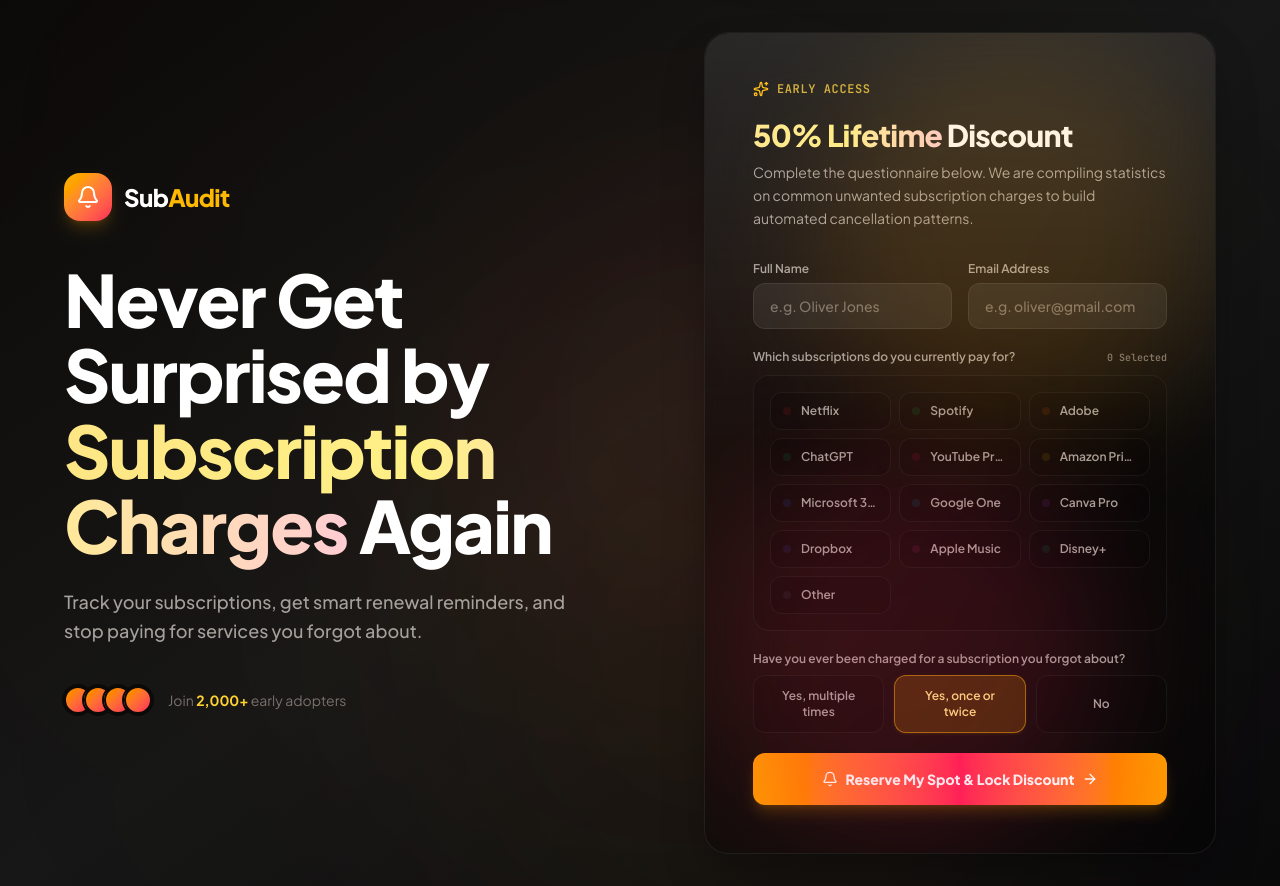
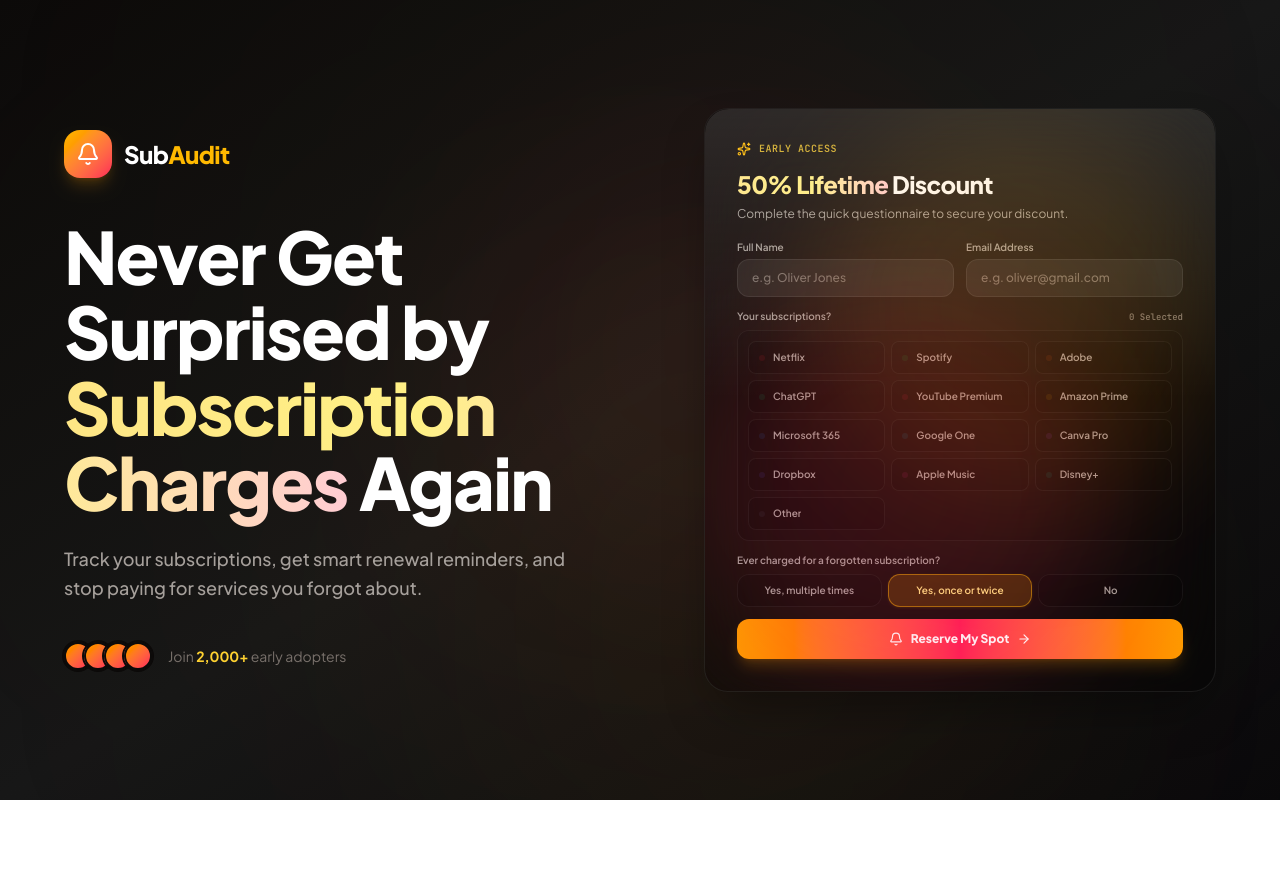
Before and after one commit to AhmadAli0071/subsudit, a React (Vite) app: page / in a window 1280 px wide. After the commit the page ends 800 px from the top, so only its background shows below. Built offline with nearby package versions, Linux system fonts and the light colour scheme.

Commit message:
Compact card to prevent scrolling

```diff
--- a/src/components/WaitlistForm.tsx
+++ b/src/components/WaitlistForm.tsx
@@ -103,7 +103,7 @@
       <div className="absolute bottom-0 left-0 w-[400px] h-[400px] bg-rose-500/15 blur-3xl rounded-full pointer-events-none" />
       <div className="absolute inset-0 rounded-3xl p-[1px] bg-gradient-to-b from-white/[0.12] via-transparent to-transparent pointer-events-none" />
 
-      <div className="p-6 sm:p-8 lg:p-12">
+      <div className="p-4 sm:p-6 lg:p-8">
 
         <AnimatePresence mode="wait">
           {!submitted ? (
@@ -113,55 +113,55 @@
               animate={{ opacity: 1, x: 0 }}
               exit={{ opacity: 0, x: 10 }}
             >
-              <div className="flex items-center gap-2 mb-5">
-                <Sparkles className="w-4 h-4 text-amber-400" />
-                <span className="text-xs font-bold text-amber-300/80 font-mono tracking-wider uppercase">Early Access</span>
+              <div className="flex items-center gap-2 mb-3">
+                <Sparkles className="w-3.5 h-3.5 text-amber-400" />
+                <span className="text-[10px] font-bold text-amber-300/80 font-mono tracking-wider uppercase">Early Access</span>
               </div>
 
-              <h3 className="text-2xl sm:text-3xl font-black text-white tracking-tight mb-2">
+              <h3 className="text-xl sm:text-2xl font-black text-white tracking-tight mb-1">
                 <span className="bg-gradient-to-r from-amber-200 via-yellow-200 to-rose-200 bg-clip-text text-transparent">50% Lifetime</span> Discount
               </h3>
-              <p className="text-sm text-stone-400 leading-relaxed mb-8">
-                Complete the questionnaire below. We are compiling statistics on common unwanted subscription charges to build automated cancellation patterns.
+              <p className="text-xs text-stone-400 leading-relaxed mb-4">
+                Complete the quick questionnaire to secure your discount.
               </p>
 
-              <form onSubmit={handleSubmit} className="space-y-5">
-                <div className="grid grid-cols-1 sm:grid-cols-2 gap-4">
-                  <div className="space-y-1.5">
-                    <label className="text-xs font-semibold text-stone-400 block">Full Name</label>
+              <form onSubmit={handleSubmit} className="space-y-3">
+                <div className="grid grid-cols-1 sm:grid-cols-2 gap-3">
+                  <div className="space-y-1">
+                    <label className="text-[10px] font-semibold text-stone-400 block">Full Name</label>
                     <input
                       type="text"
                       required
                       placeholder="e.g. Oliver Jones"
                       value={fullName}
                       onChange={e => setFullName(e.target.value)}
-                      className="w-full bg-white/[0.07] border border-white/[0.08] rounded-xl px-4 py-3 text-sm text-white placeholder-stone-500 focus:outline-none focus:bg-white/[0.10] focus:border-amber-500/40 focus:ring-1 focus:ring-amber-500/20 transition-all font-medium"
+                      className="w-full bg-white/[0.07] border border-white/[0.08] rounded-xl px-3.5 py-2.5 text-xs text-white placeholder-stone-500 focus:outline-none focus:bg-white/[0.10] focus:border-amber-500/40 focus:ring-1 focus:ring-amber-500/20 transition-all font-medium"
                     />
                   </div>
-                  <div className="space-y-1.5">
-                    <label className="text-xs font-semibold text-stone-400 block">Email Address</label>
+                  <div className="space-y-1">
+                    <label className="text-[10px] font-semibold text-stone-400 block">Email Address</label>
                     <input
                       type="email"
                       required
                       placeholder="e.g. oliver@gmail.com"
                       value={email}
                       onChange={e => setEmail(e.target.value)}
-                      className="w-full bg-white/[0.07] border border-white/[0.08] rounded-xl px-4 py-3 text-sm text-white placeholder-stone-500 focus:outline-none focus:bg-white/[0.10] focus:border-amber-500/40 focus:ring-1 focus:ring-amber-500/20 transition-all font-medium"
+                      className="w-full bg-white/[0.07] border border-white/[0.08] rounded-xl px-3.5 py-2.5 text-xs text-white placeholder-stone-500 focus:outline-none focus:bg-white/[0.10] focus:border-amber-500/40 focus:ring-1 focus:ring-amber-500/20 transition-all font-medium"
                     />
                   </div>
                 </div>
 
-                <div className="space-y-2.5">
+                <div className="space-y-1.5">
                   <div className="flex justify-between items-baseline">
-                    <label className="text-xs font-semibold text-stone-400 block">
-                      Which subscriptions do you currently pay for?
+                    <label className="text-[10px] font-semibold text-stone-400 block">
+                      Your subscriptions?
                     </label>
-                    <span className="text-[10px] text-stone-500 font-mono font-semibold">
+                    <span className="text-[9px] text-stone-500 font-mono font-semibold">
                       {selectedSubs.length} Selected
                     </span>
                   </div>
 
-                  <div className="grid grid-cols-2 sm:grid-cols-3 gap-2 bg-black/20 border border-white/[0.06] p-4 rounded-2xl">
+                  <div className="grid grid-cols-2 sm:grid-cols-3 gap-1.5 bg-black/20 border border-white/[0.06] p-2.5 rounded-xl">
                     {WAITLIST_OPTIONS.map(opt => {
                       const isChecked = selectedSubs.includes(opt.name);
                       return (
@@ -169,26 +169,26 @@
                           type="button"
                           key={opt.name}
                           onClick={() => handleToggleSub(opt.name)}
-                           className={`flex items-center gap-2.5 px-3 py-2.5 border rounded-xl text-left transition-all text-xs font-semibold cursor-pointer ${
+                           className={`flex items-center gap-2 px-2.5 py-2 border rounded-lg text-left transition-all text-[10px] font-semibold cursor-pointer ${
                             isChecked
                               ? 'bg-amber-500/20 border-amber-400/50 text-amber-200 shadow-sm shadow-amber-500/10'
                               : 'bg-black/20 border-white/[0.06] text-stone-400 hover:text-stone-200 hover:border-white/20'
                           }`}
                         >
-                          <span className={`w-2 h-2 rounded-full shrink-0 ${opt.bgColor.replace('text-', 'bg-')}`} />
+                          <span className={`w-1.5 h-1.5 rounded-full shrink-0 ${opt.bgColor.replace('text-', 'bg-')}`} />
                           <span className="truncate">{opt.name}</span>
-                          {isChecked && <Check className="w-3 h-3 stroke-[3px] text-amber-300 ml-auto shrink-0" />}
+                          {isChecked && <Check className="w-2.5 h-2.5 stroke-[3px] text-amber-300 ml-auto shrink-0" />}
                         </button>
                       );
                     })}
                   </div>
                 </div>
 
-                <div className="space-y-2">
-                  <label className="text-xs font-semibold text-stone-400 block">
-                    Have you ever been charged for a subscription you forgot about?
+                <div className="space-y-1.5">
+                  <label className="text-[10px] font-semibold text-stone-400 block">
+                    Ever charged for a forgotten subscription?
                   </label>
-                  <div className="grid grid-cols-1 sm:grid-cols-3 gap-2.5">
+                  <div className="grid grid-cols-1 sm:grid-cols-3 gap-1.5">
                     {[
                       'Yes, multiple times',
                       'Yes, once or twice',
@@ -198,7 +198,7 @@
                         type="button"
                         key={option}
                         onClick={() => setForgottenChargeHistory(option)}
-                         className={`px-4 py-3 text-xs font-semibold border rounded-xl transition-all cursor-pointer text-center ${
+                         className={`px-3 py-2 text-[10px] font-semibold border rounded-xl transition-all cursor-pointer text-center ${
                           forgottenChargeHistory === option
                             ? 'bg-amber-500/20 border-amber-400/50 text-amber-200 shadow-sm shadow-amber-500/10'
                             : 'bg-black/20 border-white/[0.06] text-stone-400 hover:text-stone-200 hover:border-white/20'
@@ -212,11 +212,11 @@
 
                 <button
                   type="submit"
-                  className="w-full py-4 px-6 bg-gradient-to-r from-amber-500 via-rose-500 to-amber-500 hover:from-amber-400 hover:via-rose-400 hover:to-amber-400 text-white font-extrabold text-sm rounded-xl transition-all flex items-center justify-center gap-2 shadow-lg shadow-amber-500/20 cursor-pointer"
+                  className="w-full py-3 px-5 bg-gradient-to-r from-amber-500 via-rose-500 to-amber-500 hover:from-amber-400 hover:via-rose-400 hover:to-amber-400 text-white font-extrabold text-xs rounded-xl transition-all flex items-center justify-center gap-2 shadow-lg shadow-amber-500/20 cursor-pointer"
                 >
-                  <Bell className="w-4 h-4" />
-                  Reserve My Spot & Lock Discount
-                  <ArrowRight className="w-4 h-4" />
+                  <Bell className="w-3.5 h-3.5" />
+                  Reserve My Spot
+                  <ArrowRight className="w-3.5 h-3.5" />
                 </button>
               </form>
             </motion.div>
@@ -226,64 +226,64 @@
               initial={{ opacity: 0, scale: 0.95 }}
               animate={{ opacity: 1, scale: 1 }}
               exit={{ opacity: 0 }}
-              className="space-y-6"
+              className="space-y-4"
             >
-              <div className="text-center p-4 bg-amber-500/10 border border-amber-400/30 rounded-2xl flex items-center gap-3 w-fit mx-auto">
-                <Check className="w-5 h-5 text-amber-400 bg-amber-500/20 rounded-full p-0.5" />
-                <span className="text-xs font-bold text-amber-300">Position Secured! You are now locked in.</span>
+              <div className="text-center p-3 bg-amber-500/10 border border-amber-400/30 rounded-2xl flex items-center gap-2.5 w-fit mx-auto">
+                <Check className="w-4 h-4 text-amber-400 bg-amber-500/20 rounded-full p-0.5" />
+                <span className="text-[10px] font-bold text-amber-300">Position Secured!</span>
               </div>
 
-              <div className="bg-black/40 backdrop-blur-2xl border border-white/[0.08] rounded-3xl p-6 relative overflow-hidden shadow-lg max-w-md mx-auto">
+              <div className="bg-black/40 backdrop-blur-2xl border border-white/[0.08] rounded-3xl p-5 relative overflow-hidden shadow-lg max-w-md mx-auto">
 
-                <div className="absolute top-1/2 -left-3.5 -translate-y-1/2 w-7 h-7 bg-stone-950 border border-white/10 rounded-full z-10" />
-                <div className="absolute top-1/2 -right-3.5 -translate-y-1/2 w-7 h-7 bg-stone-950 border border-white/10 rounded-full z-10" />
+                <div className="absolute top-1/2 -left-3 -translate-y-1/2 w-6 h-6 bg-stone-950 border border-white/10 rounded-full z-10" />
+                <div className="absolute top-1/2 -right-3 -translate-y-1/2 w-6 h-6 bg-stone-950 border border-white/10 rounded-full z-10" />
 
-                <div className="border-b border-dashed border-white/10 pb-6 mb-6 flex justify-between items-start">
+                <div className="border-b border-dashed border-white/10 pb-4 mb-4 flex justify-between items-start">
                   <div>
-                    <h4 className="text-xl font-black text-white tracking-widest uppercase font-mono">
+                    <h4 className="text-lg font-black text-white tracking-widest uppercase font-mono">
                       SUBAUDIT
                     </h4>
                   </div>
-                  <div className="w-9 h-9 bg-amber-500/20 border border-amber-400/30 text-amber-400 rounded-lg flex items-center justify-center">
-                    <Crown className="w-5 h-5" />
+                  <div className="w-8 h-8 bg-amber-500/20 border border-amber-400/30 text-amber-400 rounded-lg flex items-center justify-center">
+                    <Crown className="w-4 h-4" />
                   </div>
                 </div>
 
-                <div className="space-y-4 text-xs font-semibold text-stone-400">
-                  <div className="grid grid-cols-2 gap-4">
+                <div className="space-y-3 text-[10px] font-semibold text-stone-400">
+                  <div className="grid grid-cols-2 gap-3">
                     <div>
-                      <span className="text-[10px] uppercase text-stone-500 font-mono block">Holder</span>
-                      <span className="text-sm font-bold text-stone-200 tracking-tight">{userData?.fullName}</span>
+                      <span className="text-[8px] uppercase text-stone-500 font-mono block">Holder</span>
+                      <span className="text-xs font-bold text-stone-200 tracking-tight">{userData?.fullName}</span>
                     </div>
                     <div>
-                      <span className="text-[10px] uppercase text-stone-500 font-mono block">Code</span>
-                      <span className="text-sm font-mono font-bold text-amber-400">{userData?.email.split('@')[0].toUpperCase()}</span>
+                      <span className="text-[8px] uppercase text-stone-500 font-mono block">Code</span>
+                      <span className="text-xs font-mono font-bold text-amber-400">{userData?.email.split('@')[0].toUpperCase()}</span>
                     </div>
                   </div>
 
-                  <div className="grid grid-cols-2 gap-4">
+                  <div className="grid grid-cols-2 gap-3">
                     <div>
-                      <span className="text-[10px] uppercase text-stone-500 font-mono block">Spot</span>
-                      <span className="text-lg font-black text-rose-400 font-mono tracking-tight block">
+                      <span className="text-[8px] uppercase text-stone-500 font-mono block">Spot</span>
+                      <span className="text-base font-black text-rose-400 font-mono tracking-tight block">
                         #{userData?.queueNumber}
                       </span>
                     </div>
                     <div>
-                      <span className="text-[10px] uppercase text-stone-500 font-mono block">Status</span>
-                      <span className="text-xs font-bold text-amber-400 flex items-center gap-1 mt-0.5">
-                        <ShieldCheck className="w-3.5 h-3.5 inline-block text-amber-400" /> 50% Off Lifetime
+                      <span className="text-[8px] uppercase text-stone-500 font-mono block">Status</span>
+                      <span className="text-[10px] font-bold text-amber-400 flex items-center gap-1 mt-0.5">
+                        <ShieldCheck className="w-3 h-3 inline-block text-amber-400" /> 50% Off
                       </span>
                     </div>
                   </div>
 
-                  <div className="bg-white/[0.06] border border-white/[0.08] p-3 rounded-xl flex items-center justify-between">
+                  <div className="bg-white/[0.06] border border-white/[0.08] p-2.5 rounded-xl flex items-center justify-between">
                     <div>
-                      <span className="text-[9px] text-stone-500 uppercase tracking-wider block font-mono">Coupon</span>
-                      <span className="text-sm font-black text-amber-300 font-mono tracking-wide">FOUNDER50</span>
+                      <span className="text-[8px] text-stone-500 uppercase tracking-wider block font-mono">Coupon</span>
+                      <span className="text-xs font-black text-amber-300 font-mono tracking-wide">FOUNDER50</span>
                     </div>
                     <button
                       onClick={handleCopyCoupon}
-                      className={`px-3 py-1.5 rounded-lg text-xs font-bold transition-all cursor-pointer flex items-center gap-1 ${
+                      className={`px-2.5 py-1 rounded-lg text-[10px] font-bold transition-all cursor-pointer flex items-center gap-1 ${
                         copiedCoupon
                           ? 'bg-amber-500/20 text-amber-300 border border-amber-400/30'
                           : 'bg-amber-500 text-stone-950 hover:bg-amber-400'
@@ -294,8 +294,8 @@
                   </div>
                 </div>
 
-                <div className="pt-6 mt-6 border-t border-white/10 text-center">
-                  <div className="h-9 flex gap-1.5 justify-center opacity-50 max-w-[200px] mx-auto select-none">
+                <div className="pt-4 mt-4 border-t border-white/10 text-center">
+                  <div className="h-7 flex gap-1 justify-center opacity-50 max-w-[160px] mx-auto select-none">
                     {[1, 3, 2, 4, 1, 3, 4, 2, 1, 2, 3, 1, 4, 2, 3, 1].map((w, idx) => (
                       <div
                         key={idx}
@@ -304,7 +304,7 @@
                       />
                     ))}
                   </div>
-                  <span className="text-[9px] text-stone-600 font-mono uppercase tracking-widest mt-2 block font-semibold">
+                  <span className="text-[8px] text-stone-600 font-mono uppercase tracking-widest mt-1.5 block font-semibold">
                     SECURED
                   </span>
                 </div>
@@ -312,12 +312,12 @@
               </div>
 
               <div className="text-center">
-                <p className="text-xs text-stone-500 font-medium">
+                <p className="text-[10px] text-stone-500 font-medium">
                   Invite queued for <span className="text-stone-300 font-bold">{userData?.email}</span>.
                 </p>
                 <button
                   onClick={handleReset}
-                  className="mt-4 text-xs text-amber-400 hover:text-amber-300 bg-amber-500/10 hover:bg-amber-500/20 px-3 py-2 rounded-xl border border-amber-400/20 transition-all font-bold font-mono"
+                  className="mt-3 text-[10px] text-amber-400 hover:text-amber-300 bg-amber-500/10 hover:bg-amber-500/20 px-2.5 py-1.5 rounded-xl border border-amber-400/20 transition-all font-bold font-mono"
                 >
                   REGISTER ANOTHER
                 </button>
```
